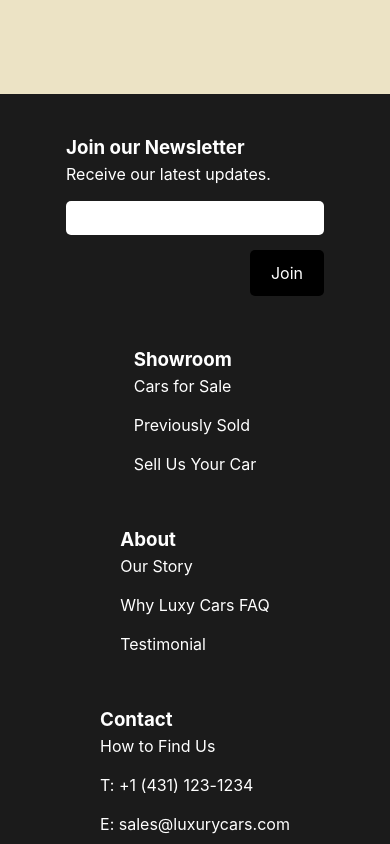
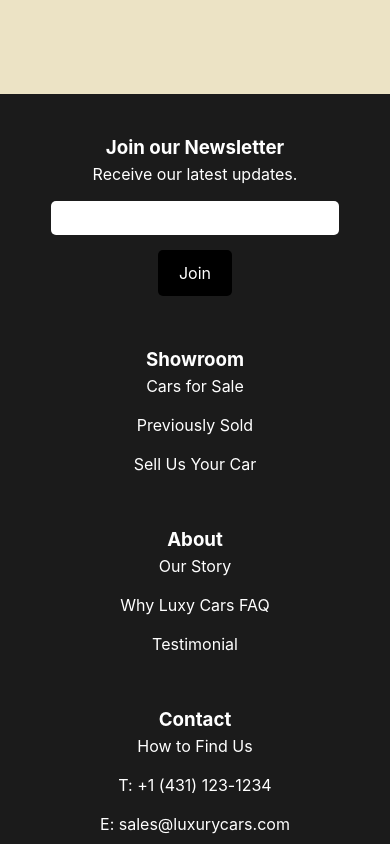
Before and after one commit to marcelolop/premium-luxury-vehicles, a plain HTML site: page index.html in a window 390 px wide. Shown: the part 6800-7644 px from the top of the page. Drawn offline with Linux system fonts and the light colour scheme.

Commit message:
Add footer alignment

```diff
--- a/assets/style/header-footer.css
+++ b/assets/style/header-footer.css
@@ -105,8 +105,6 @@ footer a {
 }
 
 .join-btn:hover {
-  align-self: flex-end;
-  padding: 1rem 2rem;
   background-color: #000;
   border: 0.1rem solid #fff;
   border-radius: 0.5rem;
@@ -122,6 +120,24 @@ footer a {
   gap: 4rem;
 }
 
+@media (max-width: 768px) {
+  .row div {
+    width: 100%;
+    text-align: center;
+  }
+
+  .newsletter {
+    align-items: center;
+  }
+
+  .join-btn {
+    align-self: center;
+  }
+
+  .newsletter input {
+    width: 80%;
+  }
+}
 
 /* ! ------------------------------------------------------------------------ */
 /* ! Login Dialog                                                             */
```
